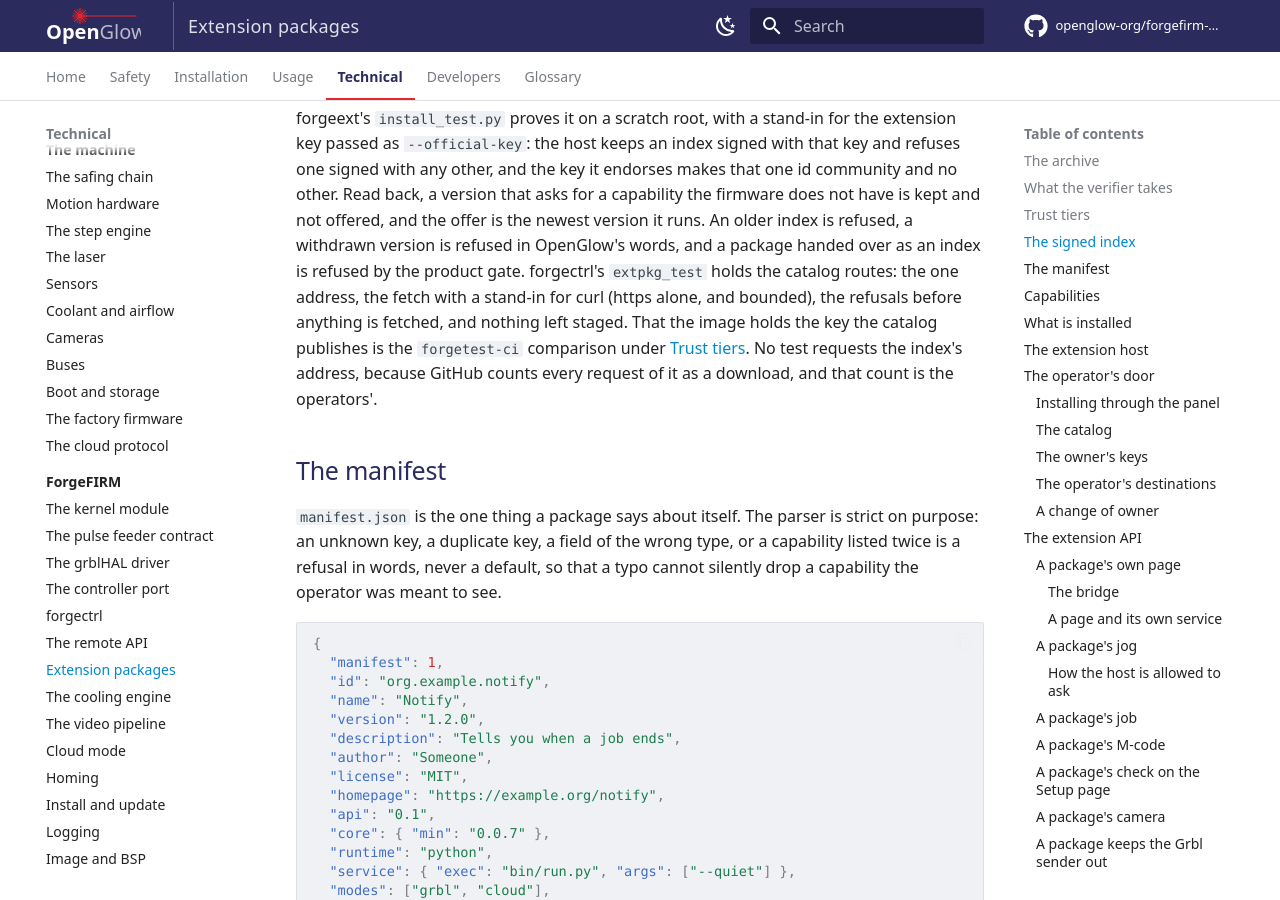
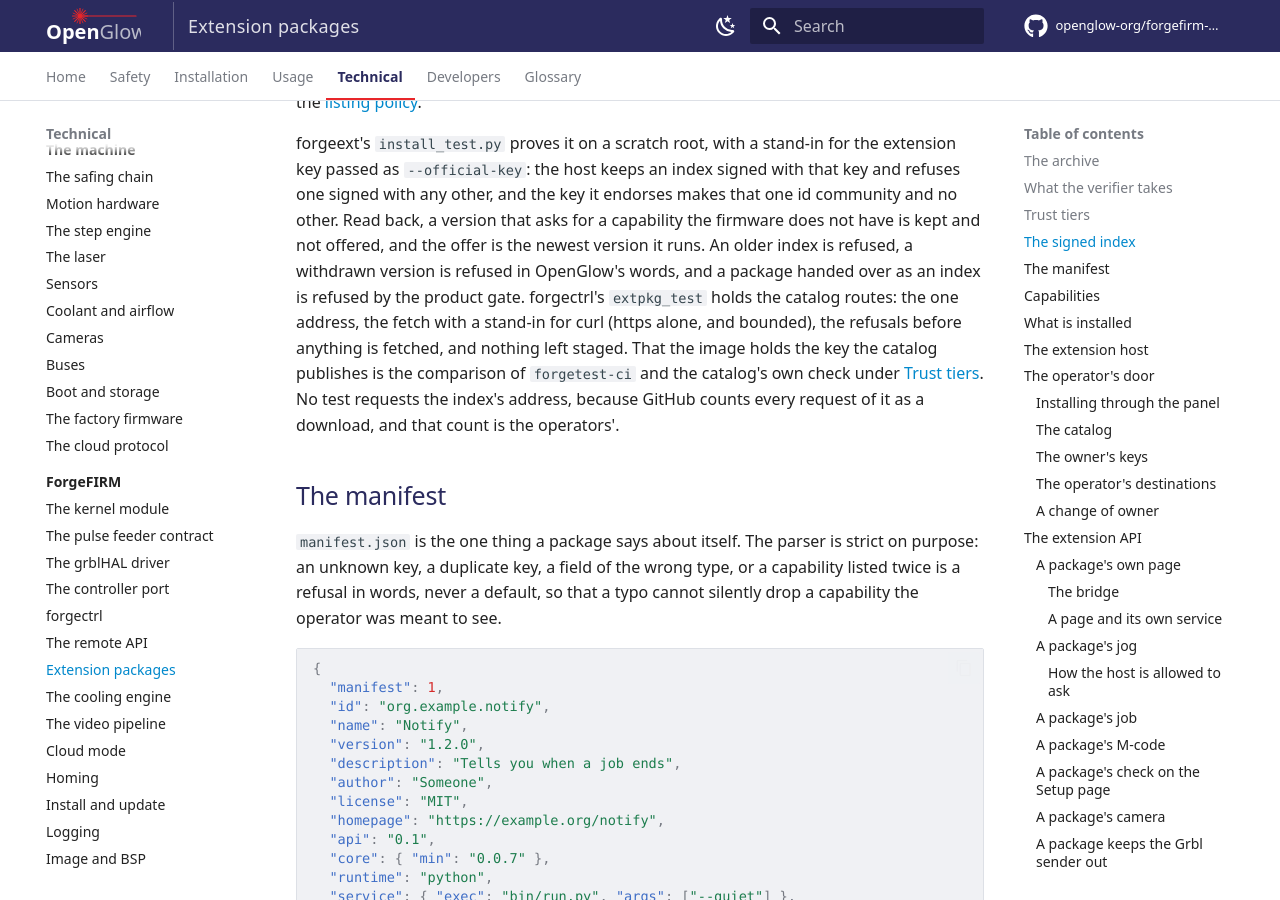
Before and after one commit to openglow-org/forgefirm-docs, an MkDocs documentation site: the page built from docs/technical/forgefirm/extensions.md, in a window 1280 px wide and 900 px high, scrolled down 5401 px. Built offline with MkDocs 1.6.1 and Material for MkDocs 9.7.7, drawn with Linux system fonts in a browser that asks for light colours; comment, search, counter and statistics services are not loaded; some of the changed text lies outside the part shown.

Commit message:
forgectrl, testing, extensions: host_lease.sh for the lease, and the catalog's own check
- forgectrl.md, the lease paragraph: lease_test and super_test case K
  stay; the bench sentence that named forgectrl.lease (which left the
  catalog in forgefirm 40c478d) now names tests/host_lease.sh: the
  switches check held at its first edge, six requests refused in its
  name, and lease.changed with the take before the free.
- testing.md, forgetest-ci's sentence: the catalog's own check workflow
  runs the same two comparisons, against forgefirm's default branch, on
  each pull request and each push to main (forgefirm-extensions-catalog
  ed27b35).
- extensions.md: the sentence below the trust tiers and the signed
  index's pointer to it name the catalog's own check beside
  forgetest-ci. The comparison is not restated.

extension-listing.md is untouched; the historical acceptance files that
name forgectrl.lease stay. The strict build, the house style lint and the
interface lint pass.

```diff
--- a/docs/technical/forgefirm/extensions.md
+++ b/docs/technical/forgefirm/extensions.md
@@ -95,7 +95,7 @@
 
 The image's `/etc/forgefirm/keys/ext/forgefirm-ext.pub` is the key the
 catalog publishes as `keys/forgefirm-ext.pub`, and forgefirm's
-`forgetest-ci` compares the two files.
+`forgetest-ci` and the catalog's own check compare the two files.
 
 - The ids under `org.openglow.` and `org.forgefirm.` belong to the official
   tier: an archive that claims one and is not signed with the OpenGlow
@@ -229,10 +229,10 @@
 `extpkg_test` holds the catalog routes: the one address, the fetch with a
 stand-in for curl (https alone, and bounded), the refusals before anything
 is fetched, and nothing left staged. That the image holds the key the
-catalog publishes is the `forgetest-ci` comparison under
-[Trust tiers](#trust-tiers). No test requests the index's address, because
-GitHub counts every request of it as a download, and that count is the
-operators'.
+catalog publishes is the comparison of `forgetest-ci` and the catalog's own
+check under [Trust tiers](#trust-tiers). No test requests the index's
+address, because GitHub counts every request of it as a download, and that
+count is the operators'.
 
 ## The manifest
 
```
Also changed, not shown: docs/developers/testing.md (+1 -1 lines), docs/technical/forgefirm/forgectrl.md (+3 -2 lines).
